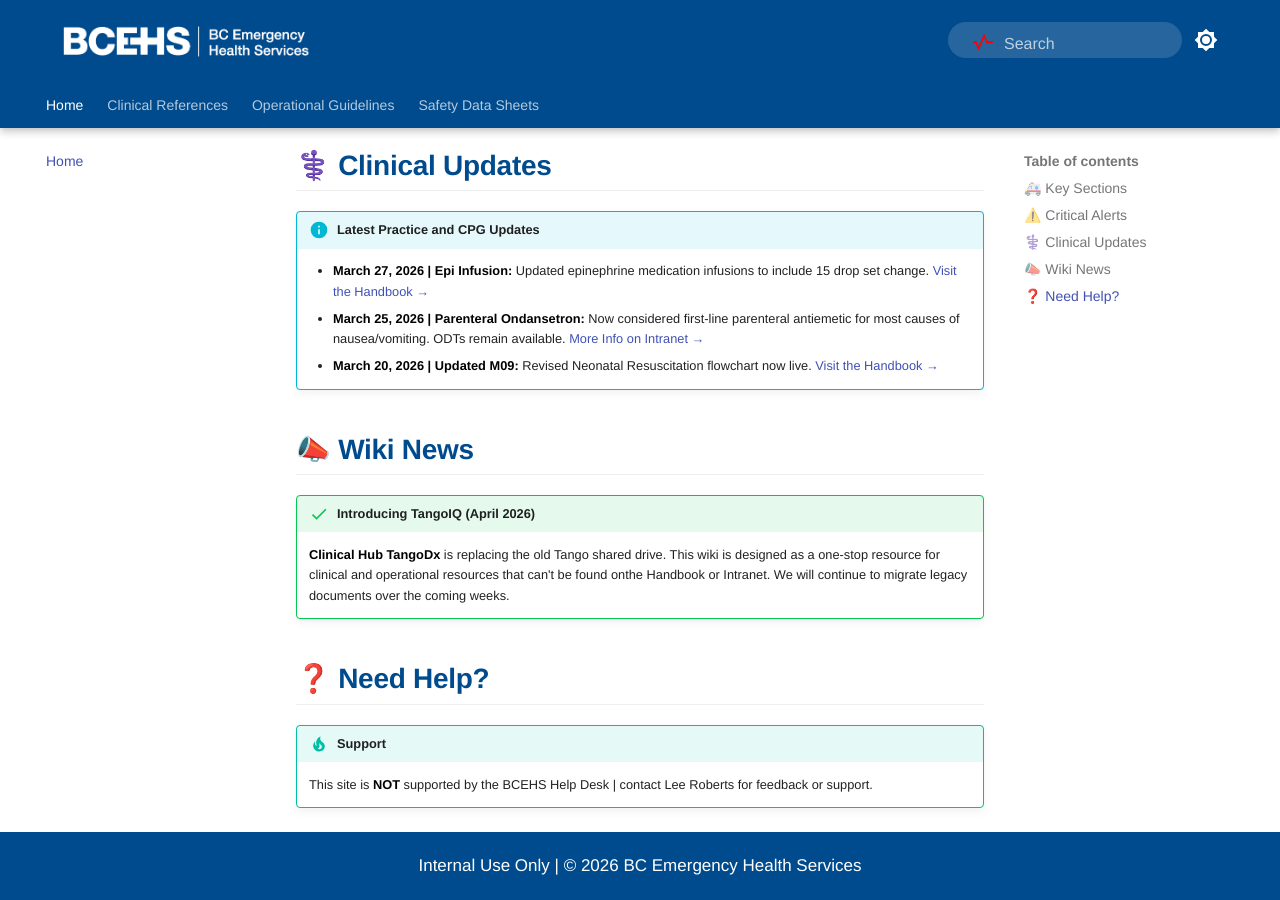
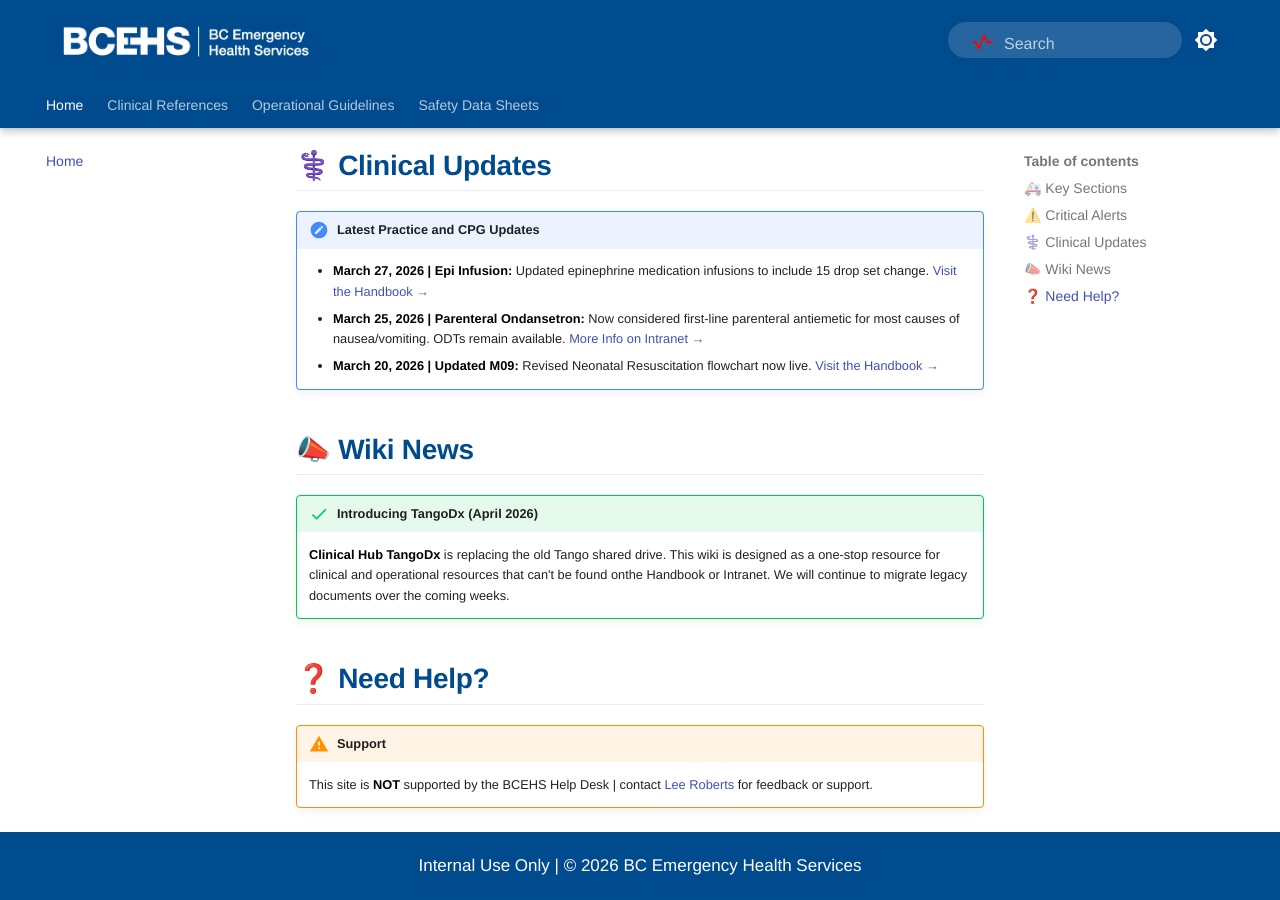
Before and after one commit to bcehsclinicalhub/TangoBot, an MkDocs documentation site: the page built from docs/index.md, in a window 1280 px wide and 900 px high, scrolled down 908 px. Built offline with MkDocs 1.6.1 and Material for MkDocs 9.7.7, drawn with Linux system fonts in a browser that asks for light colours.

Commit message:
Update Rescource landing page

```diff
--- a/docs/index.md
+++ b/docs/index.md
@@ -20,15 +20,15 @@
 
 
 ## ⚕️ Clinical Updates
-!!! info "Latest Practice and CPG Updates"
+!!! caution "Latest Practice and CPG Updates"
     * **March 27, 2026 | Epi Infusion:** Updated epinephrine medication infusions to include 15 drop set change. [Visit the Handbook →](https://handbook.bcehs.ca){:target="_blank"}
     * **March 25, 2026 | Parenteral Ondansetron:** Now considered first-line parenteral antiemetic for most causes of nausea/vomiting. ODTs remain available. [More Info on Intranet →](https://intranet.bcehs.ca){:target="_blank"}
     * **March 20, 2026 | Updated M09:** Revised Neonatal Resuscitation flowchart now live. [Visit the Handbook →](https://handbook.bcehs.ca/clinical-practice-guidelines/m-pediatric-and-neonatal-emergencies/m09-neonatal-resuscitation/){:target="_blank"}
 
 ## 📣 Wiki News
-!!! success "Introducing TangoIQ (April 2026)"
+!!! success "Introducing TangoDx (April 2026)"
     **Clinical Hub TangoDx** is replacing the old Tango shared drive. This wiki is designed as a one-stop resource for clinical and operational resources that can't be found onthe Handbook or Intranet. We will continue to migrate legacy documents over the coming weeks.
 
 ## ❓ Need Help?
-!!! tip "Support"
-    This site is **NOT** supported by the BCEHS Help Desk | contact Lee Roberts for feedback or support.
+!!! warning "Support"
+    This site is **NOT** supported by the BCEHS Help Desk | contact [Lee Roberts](mailto:lee.roberts@bcehs.ca) for feedback or support.
```
